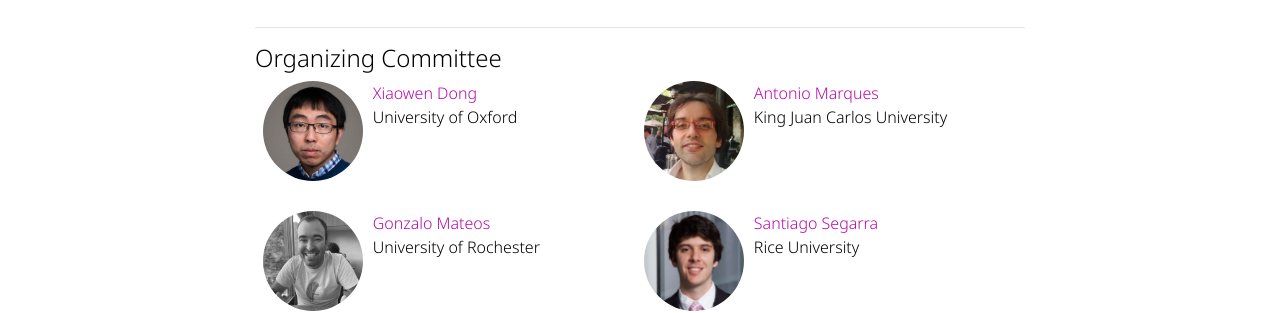
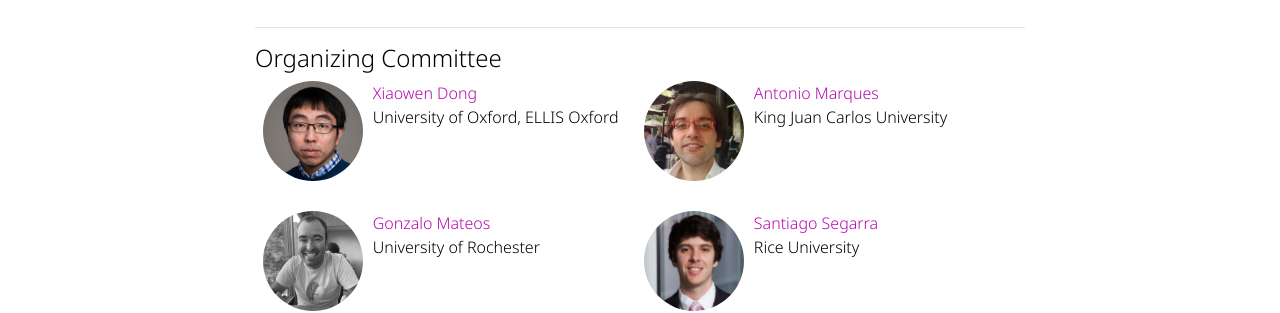
Before and after one commit to shreyasvinaya/gspworkshop2025.github.io, a Jekyll site: the page built from _pages/about.md, in a window 1280 px wide and 900 px high, scrolled down 1422 px. Shown: the part 154-467 px from the top of the window. Built offline with Jekyll 4.4.1, drawn with Linux system fonts in a browser that asks for light colours; full-size pictures stand in for the smaller copies a plugin makes; comment, search, counter and statistics services are not loaded; a style sheet for code colours, icons or effects is not loaded.

Commit message:
Added Ellis

```diff
--- a/_data/staff.yml
+++ b/_data/staff.yml
@@ -39,7 +39,7 @@
 Instructors:
   - name: Xiaowen Dong
     email: xdong@robots.ox.ac.uk
-    affiliation: University of Oxford
+    affiliation: University of Oxford, ELLIS Oxford
     url: https://web.media.mit.edu/~xdong/
     image: people/xiaowen.jpg
 
--- a/_pages/about.md
+++ b/_pages/about.md
@@ -56,7 +56,7 @@
 + [Laura Toni](https://www.ucl.ac.uk/iccs/dr-laura-toni) (University College London)
 --->
 
-{% include staff.html %}
+{% include organizers.html %}
 
 
 ---
```
Also changed, not shown: _includes/organizers.html (renamed from _includes/staff.html).
